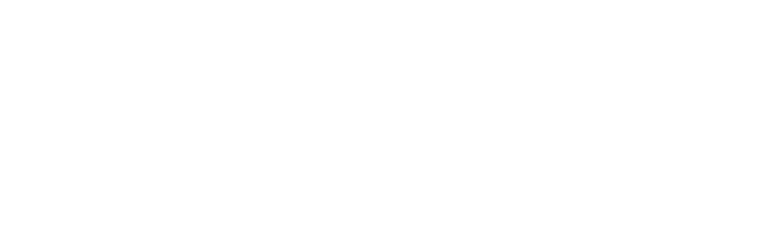
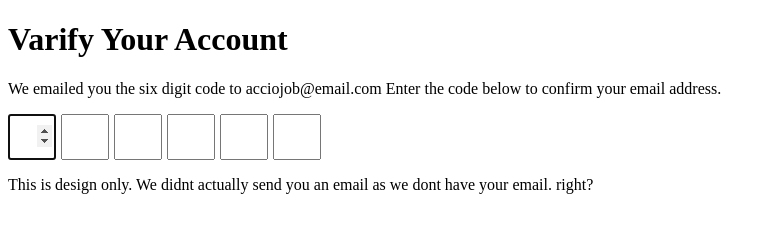
Before and after one commit to acciojob/OTP-ShravanJadhav, a website: page main.html in a window 1280 px wide. Shown: the whole page, without its empty margins (0-776 px from the left). Drawn offline with Linux system fonts and the light colour scheme.

Commit message:
created a submission

```diff
--- a/main.html
+++ b/main.html
@@ -7,7 +7,20 @@
 </head>
 
 <body>
+ <div class="container">
+	  <h1 id="verification_heading">Varify Your Account</h1>
+  <p id="verification_subtext">We emailed you the six digit code to acciojob@email.com Enter the code below to confirm your email address.</p>
+  <div class="code-container">
+    <input type="number" class="code" maxlength="1" autofocus>
+    <input type="number" class="code" maxlength="1">
+    <input type="number" class="code" maxlength="1">
+    <input type="number" class="code" maxlength="1">
+    <input type="number" class="code" maxlength="1">
+    <input type="number" class="code" maxlength="1">
+  </div>
+	<p>This is design only. We didnt actually send you an email as we dont have your email. right?</p>
 	<!-- the entire body must be written by student -->
+ </div>
     <script type="text/javascript" src="./script.js">
 </script>
 
--- a/script.js
+++ b/script.js
@@ -1 +1,19 @@
 //your JS code here. If required.
+const codeInputs = document.querySelectorAll('.code');
+    for (let i = 0; i < codeInputs.length; i++) {
+      codeInputs[i].addEventListener('input', function() {
+        if (this.value.length >= this.maxLength) {
+          if (i < codeInputs.length - 1) {
+            codeInputs[i + 1].focus();
+          }
+        }
+      });
+
+      codeInputs[i].addEventListener('keydown', function(event) {
+        if (event.key === 'Backspace' && this.value.length === 0) {
+          if (i > 0) {
+            codeInputs[i - 1].focus();
+          }
+        }
+      });
+    }
--- a/styles.css
+++ b/styles.css
@@ -1 +1,16 @@
 /*  your css code here. If applicable */
+.code-container {
+      display: flex;
+    }
+    .code {
+      width: 40px;
+      height: 40px;
+      text-align: center;
+      font-size: 20px;
+      margin-right: 5px;
+    }
+/* .container{
+	display:flex;
+	flex-direction:colom;
+	justify-content:center;
+} */
```
